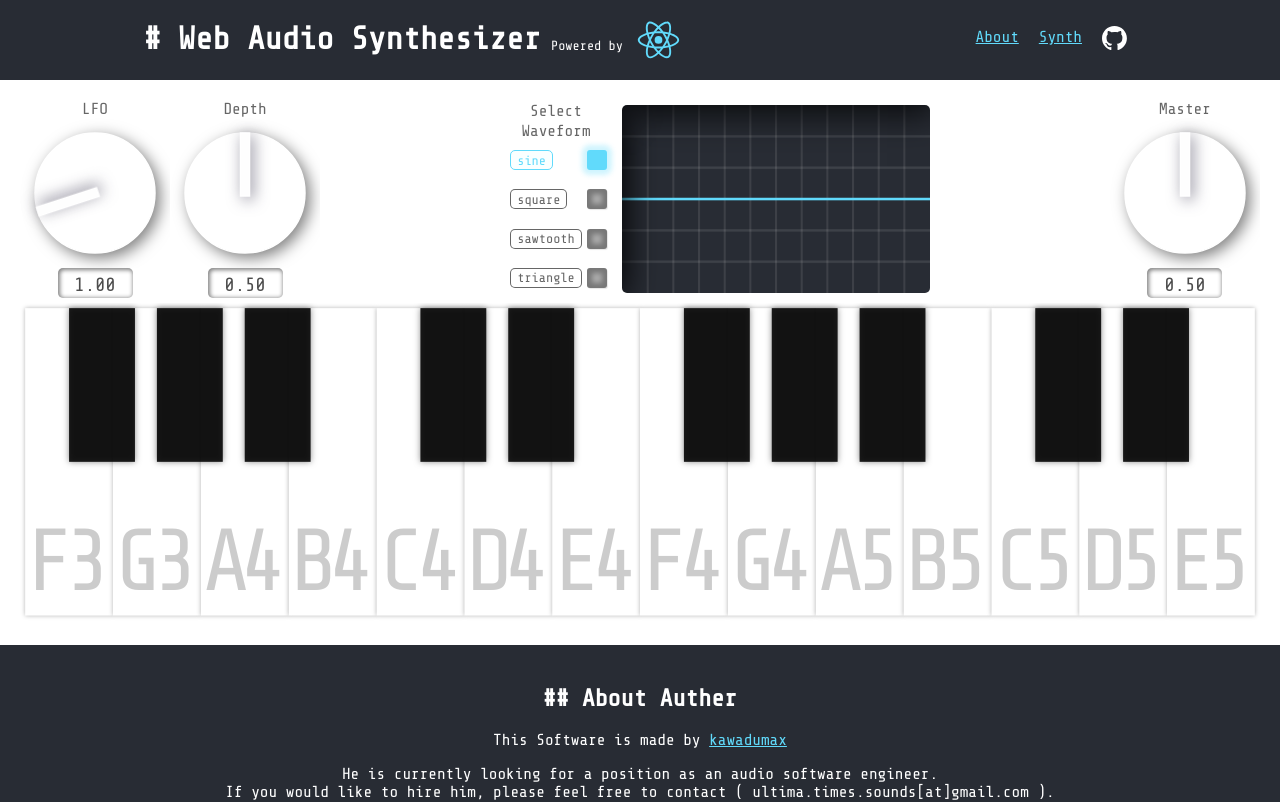
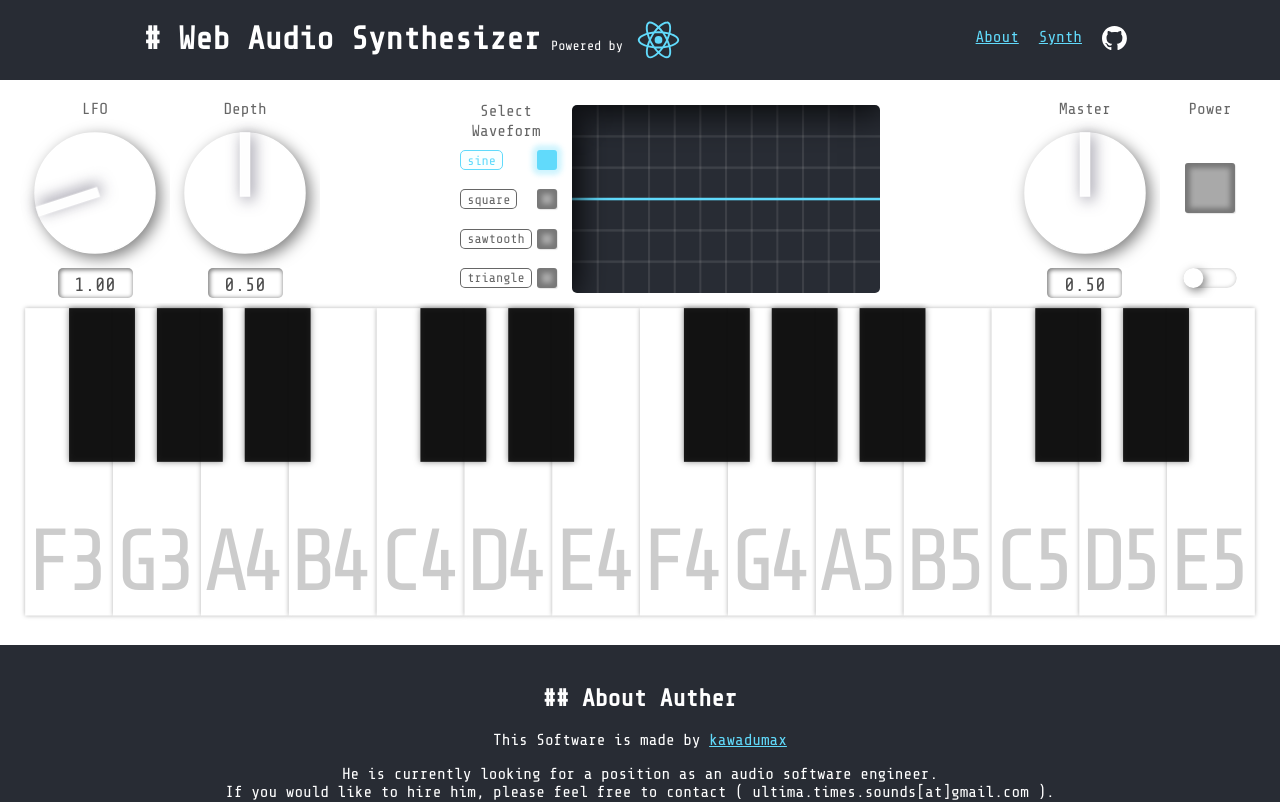
Before and after one commit to kawadumax/WebAudioSynthesizer, a React (Create React App) app: page / in a window 1280 px wide. Shown: the top 802 px of the page. Built offline with nearby package versions, Linux system fonts and the light colour scheme.

Commit message:
PwerToggle再実装

```diff
--- a/src/components/Synth.tsx
+++ b/src/components/Synth.tsx
@@ -7,6 +7,7 @@ import { useApplicationContext } from "@circuits/AudioCircuit/ApplicationContext
 import KeyboardContextProvider from "./circuits/KeyboardCircuit/KeyboardContextProvider";
 import Oscilloscope from "./controls/Oscilloscope";
 import WaveformSelector from "./controls/WaveformSelector";
+import PowerToggle from "./controls/PowerToggle";
 
 const Synth = () => {
   const { audioContext } = useApplicationContext();
@@ -26,6 +27,7 @@ const Synth = () => {
             </div>
             <div id={style["global-unit"]}>
               <MasterVolumeKnob></MasterVolumeKnob>
+              <PowerToggle></PowerToggle>
             </div>
           </div>
           <KeyboardContextProvider>
--- a/src/components/circuits/AudioCircuit/SoundStateReducer.ts
+++ b/src/components/circuits/AudioCircuit/SoundStateReducer.ts
@@ -20,6 +20,7 @@ const SoundStateReducer = (
           newSounds.push({ tone: newTone, isStarted: true });
         }
       }
+      console.log("soundstate", state, newSounds);
       return [...state, ...newSounds];
     case "STOP":
       return state.filter((s) => s.tone.name !== action.payload.name);
--- a/src/components/controls/PowerToggle.tsx
+++ b/src/components/controls/PowerToggle.tsx
@@ -3,26 +3,29 @@ import Led from "@parts/Led";
 import Toggle from "@parts/Toggle";
 import Label from "@parts/Label";
 import style from "@styles/controls/PowerToggle.module.scss";
+import { useApplicationContext } from "../circuits/AudioCircuit/ApplicationContextProvider";
 
-interface Props {
-  onPower: (isToggled: boolean) => void;
-}
-
-const PowerToggle = ({ onPower }: Props) => {
+const PowerToggle = () => {
+  const { audioContext } = useApplicationContext();
   const [power, setPower] = useState(false);
   const handlePower = () => {
     setPower(!power);
   };
 
   useEffect(() => {
-    onPower(power);
+    if (power) {
+      audioContext.resume();
+    } else {
+      audioContext.suspend();
+    }
   }, [power]);
 
   return (
     <div className={style["power-toggle"]}>
       <Label>Power</Label>
+      <Led className={style["power-toggle-led"]} isActive={power}></Led>
       <Toggle onToggle={handlePower}></Toggle>
-      <Led className={style["power-toggle-led"]} isActive={power}></Led>
+
     </div>
   );
 };
--- a/src/components/parts/Toggle.tsx
+++ b/src/components/parts/Toggle.tsx
@@ -1,5 +1,5 @@
-import "@styles/Toggle.scss";
-import React from "react";
+import style from "@styles/parts/Toggle.module.scss";
+import React, { useRef, useEffect } from "react";
 
 interface ToggleProps {
   onToggle?: (isChecked: boolean) => void;
@@ -7,9 +7,9 @@ interface ToggleProps {
 
 const Toggle = ({ onToggle }: ToggleProps) => {
   const [isChecked, setIsChecked] = React.useState(true);
-  const animateRef = React.useRef<SVGAnimateElement>(null);
+  const animateRef = useRef<SVGAnimateElement>(null);
 
-  React.useEffect(() => {
+  useEffect(() => {
     if (animateRef.current) {
       animateRef.current.beginElement();
     }
@@ -28,7 +28,7 @@ const Toggle = ({ onToggle }: ToggleProps) => {
   const initialX = width / 3;
   const movedX = (2 * width) / 3;
   return (
-    <svg className="toggle" width={width} height={height} onClick={handleClick}>
+    <svg className={style.toggle} width={width} height={height} onClick={handleClick}>
       <rect
         className="groove"
         x={width / 3 - radius}
--- a/src/styles/controls/PowerToggle.module.scss
+++ b/src/styles/controls/PowerToggle.module.scss
@@ -1,12 +1,12 @@
 .power-toggle {
   display: flex;
-  justify-content: center;
+  justify-content: space-between;
+  flex-direction: column;
   align-items: center;
 
-  .power-toggle-led {
-    margin-left: -15px;
-  }
-  label {
-    margin-right: -15px;
+  i {
+    width: max-content;
+    width: 50px;
+    height: 50px;
   }
 }
```
Also changed, not shown: src/styles/parts/Toggle.module.scss (renamed from src/styles/Toggle.scss).
